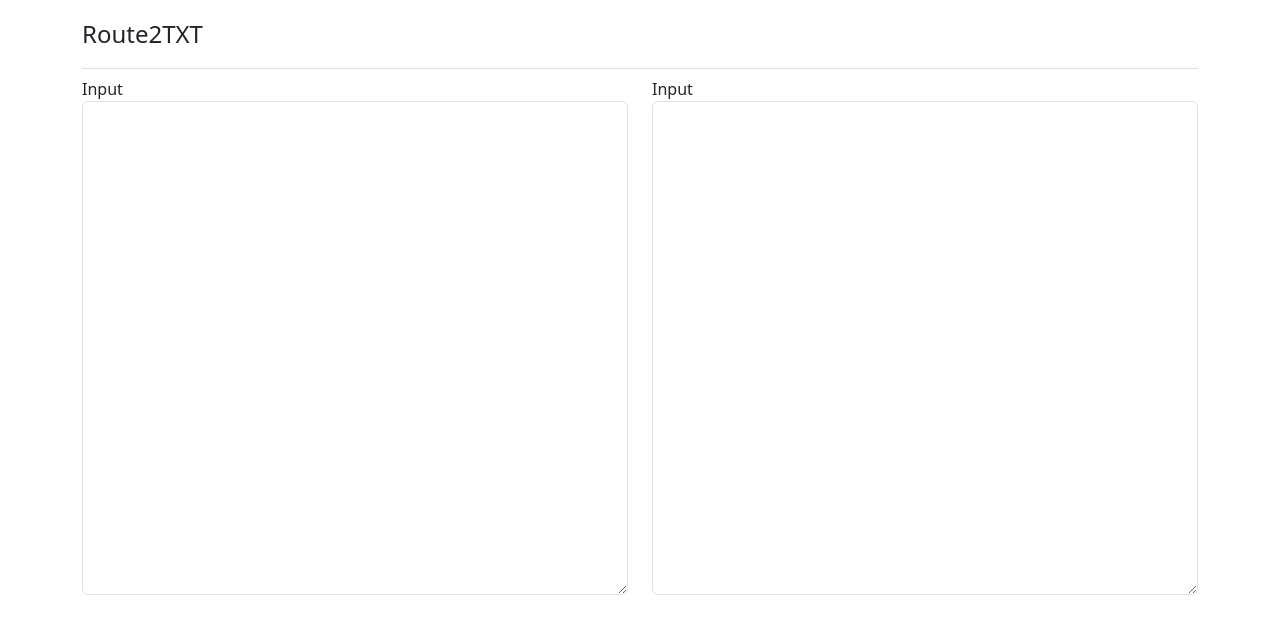
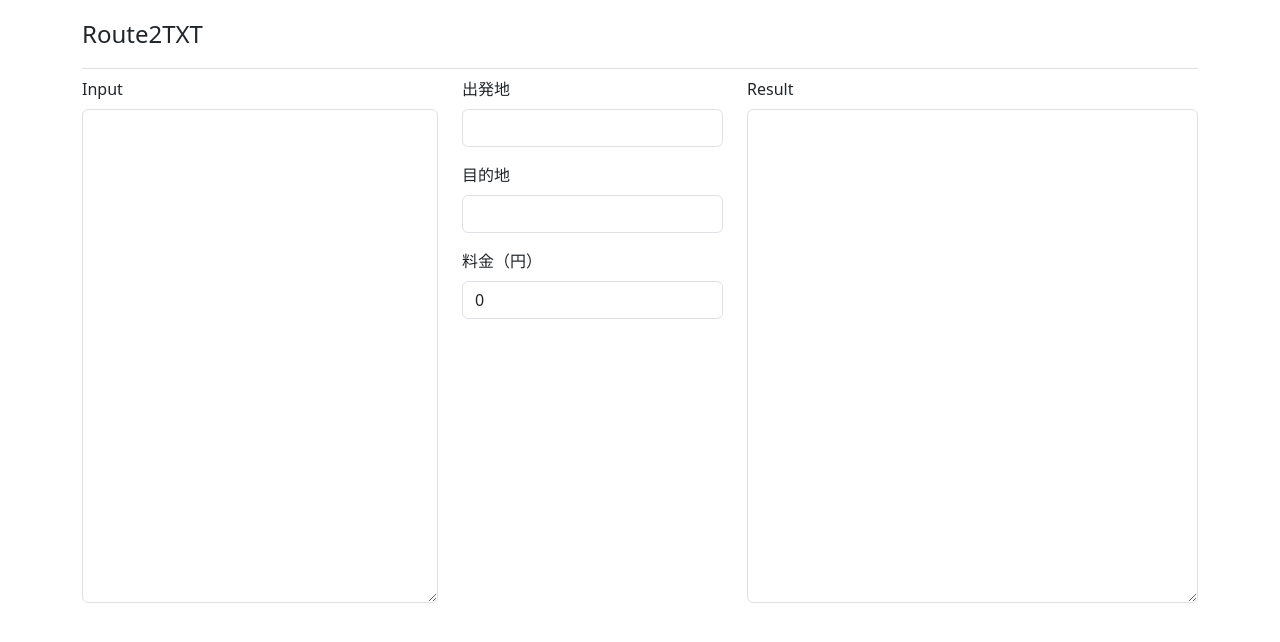
Before and after one commit to ihkk/Route2TXT, a React (Create React App) app: page / in a window 1280 px wide. Shown: the top 642 px of the page. Built offline with nearby package versions, Linux system fonts and the light colour scheme.

Commit message:
add form

```diff
--- a/src/App.js
+++ b/src/App.js
@@ -3,6 +3,32 @@ import 'bootstrap/dist/css/bootstrap.min.css';
 import 'bootstrap-icons/font/bootstrap-icons.css';
 
 import React, { useState } from 'react';
+
+
+
+
+
+
+function App() {
+  const [inputValue, setInputValue] = useState('');
+
+  const handleInputChange = (event) => {
+    const inputText = event.target.value;
+    setInputValue(processText(inputText));
+  };
+
+
+  const [result, setResult] = useState({
+    dept: {
+      name: "",
+      address: ""
+    },
+    dest: {
+      name: "",
+      address: ""
+    },
+    cost: 0
+  });
 
   function processText(text) {
     const result = {
@@ -16,6 +42,7 @@ function processText(text) {
       },
       cost: 0
     };
+
 
     const departureMatch = text.match(/出発地: ([^\、]+)、([^]+)/);
     if (departureMatch) {
@@ -78,23 +105,11 @@ function processText(text) {
 
     const formattedText = formattedLines.join('\n');
 
+    setResult(result);
 
     return formattedText;
 
   }
-
-
-
-
-function App() {
-  const [inputValue, setInputValue] = useState('');
-
-  const handleInputChange = (event) => {
-    const inputText = event.target.value;
-    setInputValue(processText(inputText));
-  };
-
-
 
 
 
@@ -108,12 +123,55 @@ function App() {
           </a>
         </header>
         <div className='row mt-2'>
-          <div className='col-md-6'>
-            <label for="inputTextarea">Input</label>
+          <div className='col-md-4'>
+            <label for="inputTextarea" className='form-label'>Input</label>
             <textarea class="form-control textarea-no-scroll" id="inputTextarea" rows="20" onChange={handleInputChange}></textarea>
           </div>
-          <div className='col-md-6'>
-            <label for="outputTextarea">Input</label>
+          <div className='col-md-3'>
+            <div className='row'>
+              <form>
+                <div className="mb-3">
+                  <label htmlFor="deptName" className="form-label">
+                    出発地
+                  </label>
+                  <input
+                    type="text"
+                    className="form-control"
+                    id="deptName"
+                    name="deptName"
+                    value={result.dept.name}
+                  />
+                </div>
+                <div className="mb-3">
+                  <label htmlFor="destName" className="form-label">
+                    目的地
+                  </label>
+                  <input
+                    type="text"
+                    className="form-control"
+                    id="destName"
+                    name="destName"
+                    value={result.dest.name}
+                  />
+                </div>
+                <div className="mb-3">
+                  <label htmlFor="cost" className="form-label">
+                    料金（円）
+                  </label>
+                  <input
+                    type="text"
+                    className="form-control"
+                    id="cost"
+                    name="cost"
+                    value={result.cost}
+                  />
+                </div>
+              </form>
+
+            </div>
+          </div>
+          <div className='col-md-5'>
+            <label for="outputTextarea" className='form-label'>Result</label>
             <textarea class="form-control textarea-no-scroll" id="outputTextarea" rows="20" value={inputValue}></textarea>
           </div>
         </div>
```
Lines whose indentation alone changed are shown as unchanged.
